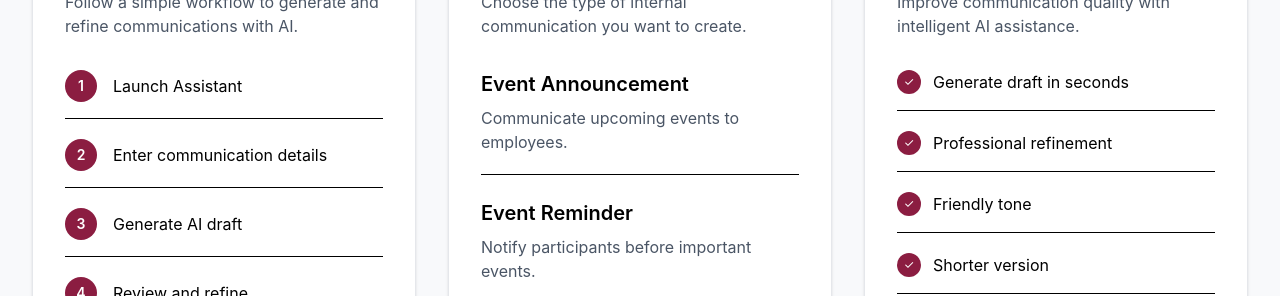
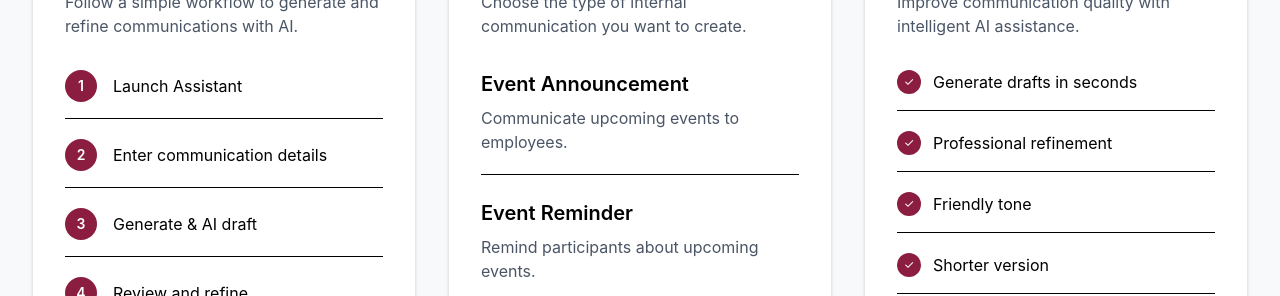
Before and after one commit to sharmibalaG/communication-ai-assistant, a React (Vite) app in the folder frontend/: page / in a window 1280 px wide. Shown: the part 504-800 px from the top of the page. Built offline with nearby package versions, Linux system fonts and the light colour scheme; no server answers.

Commit message:
fixed typo

```diff
--- a/frontend/src/pages/Landing.tsx
+++ b/frontend/src/pages/Landing.tsx
@@ -56,7 +56,7 @@ const LandingPage = ({ onLaunch }: LandingPageProps) => {
             {[
               "Launch Assistant",
               "Enter communication details",
-              "Generate AI draft",
+              "Generate & AI draft",
               "Review and refine",
               "Finalize and export",
             ].map((step, index) => (
@@ -86,7 +86,7 @@ const LandingPage = ({ onLaunch }: LandingPageProps) => {
             <FileText className="h-8 w-8 text-[#8b1d41]" />
 
             <h2 className="text-2xl font-semibold text-[#8b1d41]">
-               {t(" communicationTypes")}
+               {t("communicationTypes")}
             </h2>
             </div>
 
@@ -103,7 +103,7 @@ const LandingPage = ({ onLaunch }: LandingPageProps) => {
               },
               {
                 title: "Event Reminder",
-                text: "Notify participants before important events.",
+                text: "Remind participants about upcoming events.",
               },
               {
                 title: "Event Recap",
@@ -150,7 +150,7 @@ const LandingPage = ({ onLaunch }: LandingPageProps) => {
           <div className="mt-8 space-y-5">
 
             {[
-              "Generate draft in seconds",
+              "Generate drafts in seconds",
               "Professional refinement",
               "Friendly tone",
               "Shorter version",
```
